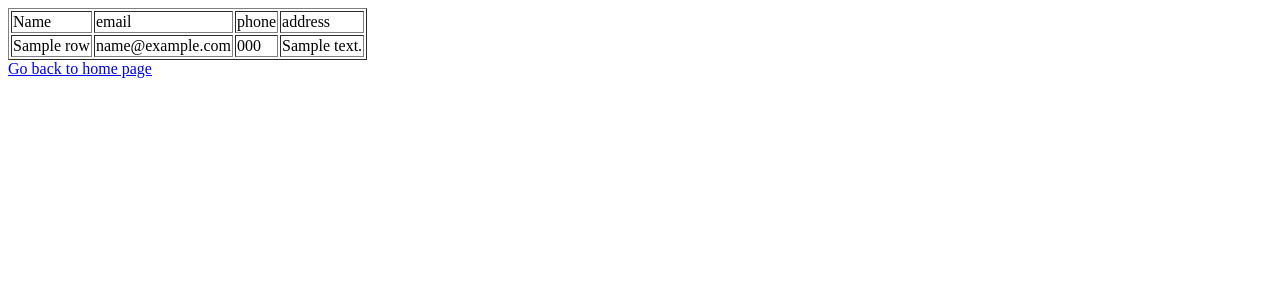
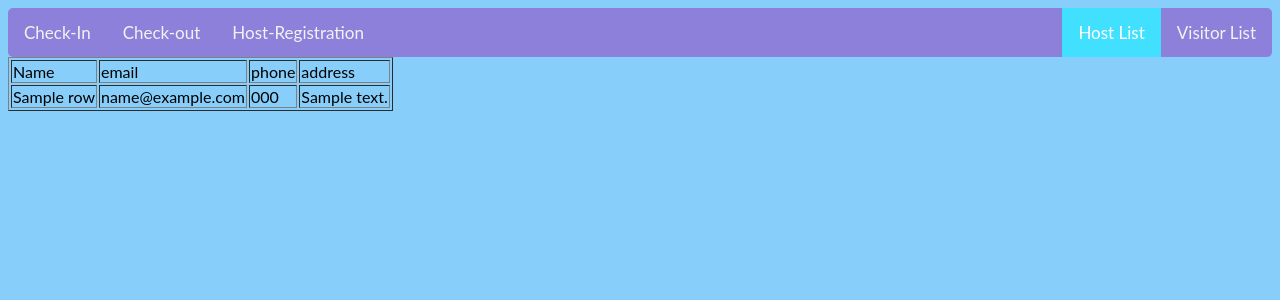
Before and after one commit to shellkore/GEMS, a Flask app: template templates/viewH.html in a window 1280 px wide. Shown: the top 300 px of the page. Run offline with Flask 2, Linux system fonts and the light colour scheme; the template is opened without the code that fills it: most values are stand-ins (such as "Sample title", 1, 10 or a date in 2020); parts of the project's set-up code (start-up, migrations or seed data) failed here and were passed over.

Commit message:
host and visitor add in front-end

```diff
--- a/app.py
+++ b/app.py
@@ -146,8 +146,8 @@ def checkout():
 
 	return render_template("result.html",msg = msg)
 
-@app.route('/viewH')
-def viewH():
+@app.route('/allhosts')
+def allhosts():
    con = sql.connect("database.db")
    con.row_factory = sql.Row
 
@@ -158,8 +158,8 @@ def viewH():
 
    return render_template("viewH.html",rows = rows)
 
-@app.route('/viewV')
-def viewV():
+@app.route('/visitors')
+def visitors():
    con = sql.connect("database.db")
    con.row_factory = sql.Row
 
--- a/static/styles/style.css
+++ b/static/styles/style.css
@@ -41,6 +41,7 @@ p {
 .topnav {
   background-color: #8d80da;
   overflow: hidden;
+  border-radius: 5px;
 }
 
 /* Style the links inside the navigation bar */
@@ -63,6 +64,9 @@ p {
 .topnav a.active {
   background-color: #41e0ff;
   color: white;
+}
+.topnav-right {
+  float: right;
 }
 
 body {
--- a/templates/checkin.html
+++ b/templates/checkin.html
@@ -10,6 +10,10 @@
   <a class='active' href="{{ url_for('checkin') }}">Check-In</a>
   <a href="{{ url_for('checkout') }}">Check-out</a>
   <a href="{{ url_for('host') }}">Host-Registration</a>
+  <div class="topnav-right">
+  <a href="{{ url_for('allhosts') }}">Host List</a>
+  <a href="{{ url_for('visitors') }}">Visitor List</a>
+  </div>
   </div>
 
   <main id="main">
--- a/templates/viewH.html
+++ b/templates/viewH.html
@@ -1,6 +1,20 @@
 <!doctype html>
 <html>
+<head>
+    <link rel="stylesheet" type="text/css" href="{{ url_for('static',filename='styles/style.css') }}">
+</head>
    <body>
+
+  <div class="topnav">
+  <a  href="{{ url_for('checkin') }}">Check-In</a>
+  <a href="{{ url_for('checkout') }}">Check-out</a>
+  <a href="{{ url_for('host') }}">Host-Registration</a>
+  <div class="topnav-right">
+  <a class='active' href="{{ url_for('allhosts') }}">Host List</a>
+  <a href="{{ url_for('visitors') }}">Visitor List</a>
+  </div>
+</div>
+      <main >
       <table border = 1>
          <thead>
             <td>Name</td>
@@ -19,6 +33,7 @@
          {% endfor %}
       </table>
 
-      <a href = "/">Go back to home page</a>
+     </main>
    </body>
+
 </html>
```
Also changed, not shown: templates/checkout.html (+5 -2 lines), templates/host.html (+5 -2 lines), templates/viewV.html (+15 -1 lines).
